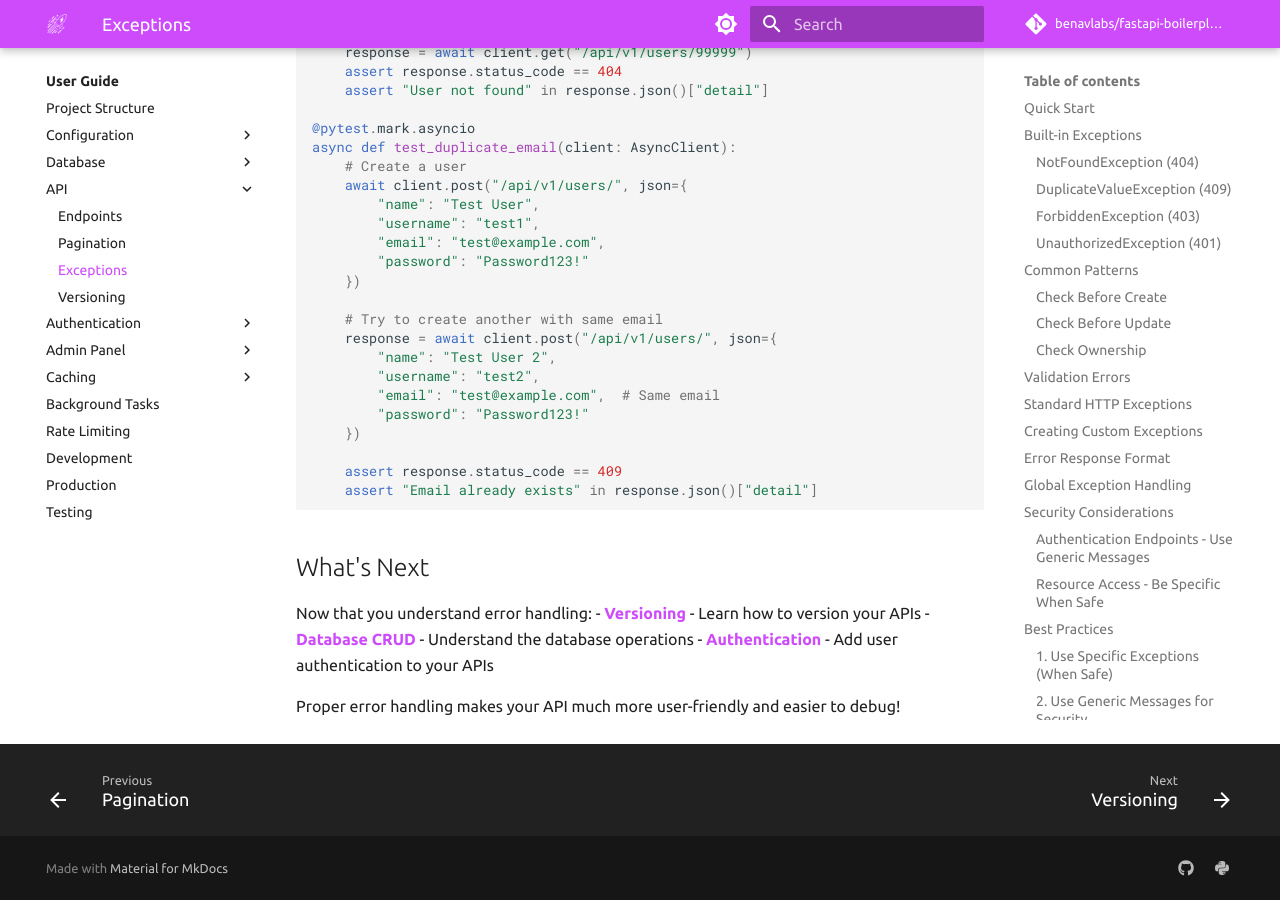
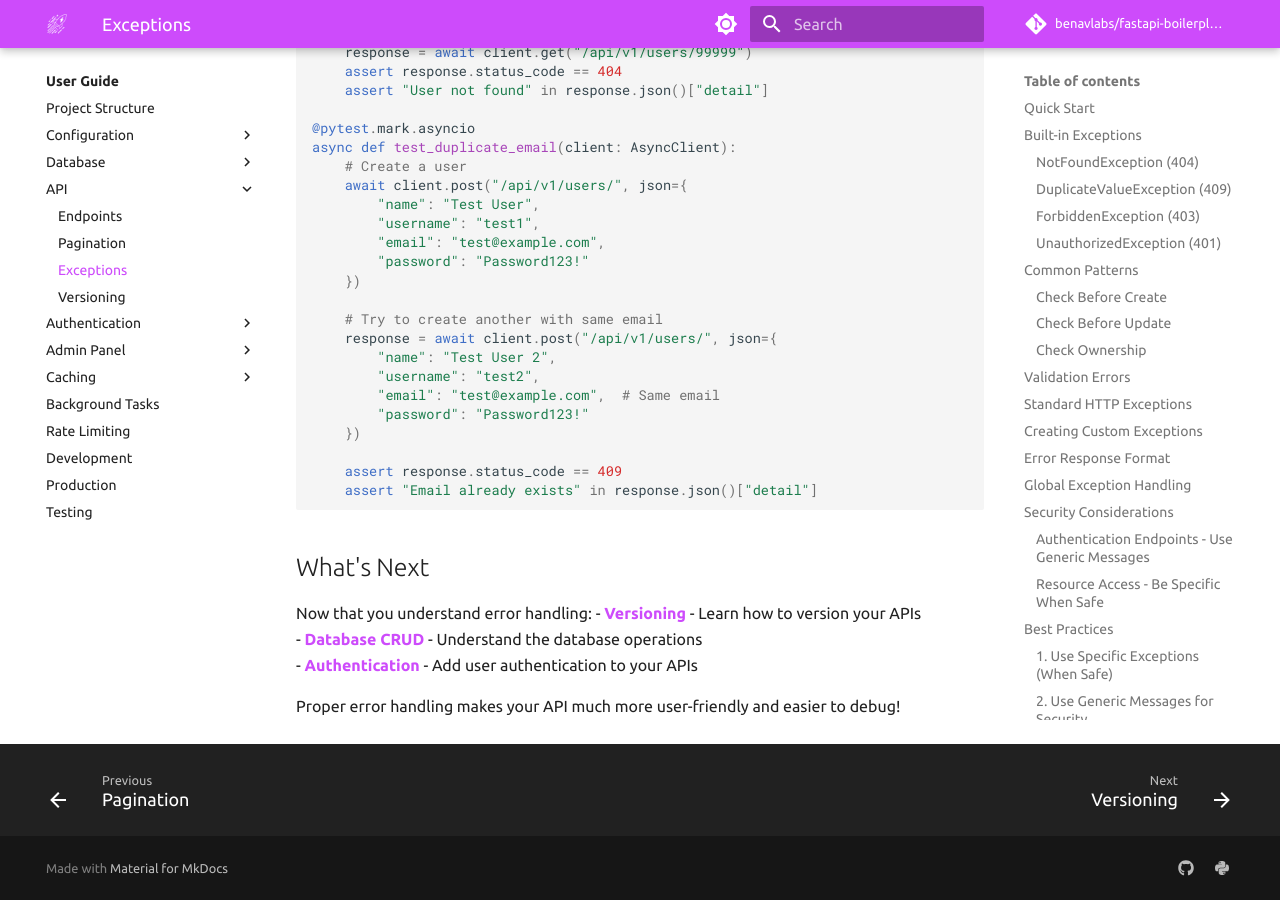
Before and after one commit to Smarty-red/FastAPI-boilerplate, an MkDocs documentation site: the page built from docs/user-guide/api/exceptions.md, in a window 1280 px wide and 900 px high, scrolled down 8940 px. Built offline with MkDocs 1.6.1 and Material for MkDocs 9.7.7, drawn with Linux system fonts in a browser that asks for light colours; comment, search, counter and statistics services are not loaded; the version menu is left out.

Commit message:
Addressed formatting issue

```diff
--- a/docs/user-guide/api/exceptions.md
+++ b/docs/user-guide/api/exceptions.md
@@ -458,8 +458,8 @@ async def test_duplicate_email(client: AsyncClient):
 ## What's Next
 
 Now that you understand error handling:
-- **[Versioning](versioning.md)** - Learn how to version your APIs
-- **[Database CRUD](../database/crud.md)** - Understand the database operations
+- **[Versioning](versioning.md)** - Learn how to version your APIs<br>
+- **[Database CRUD](../database/crud.md)** - Understand the database operations<br>
 - **[Authentication](../authentication/index.md)** - Add user authentication to your APIs
 
 Proper error handling makes your API much more user-friendly and easier to debug!
```
